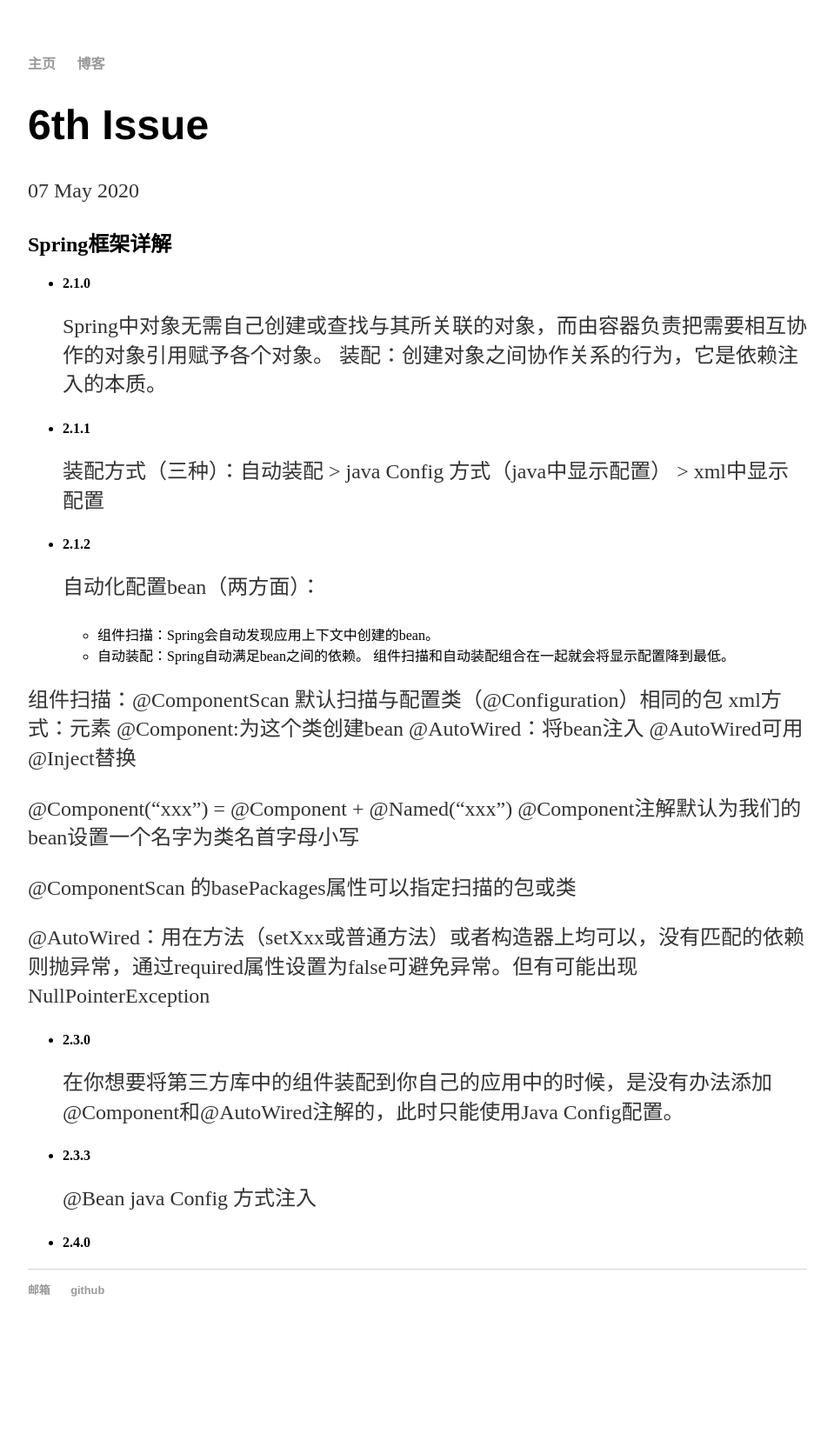
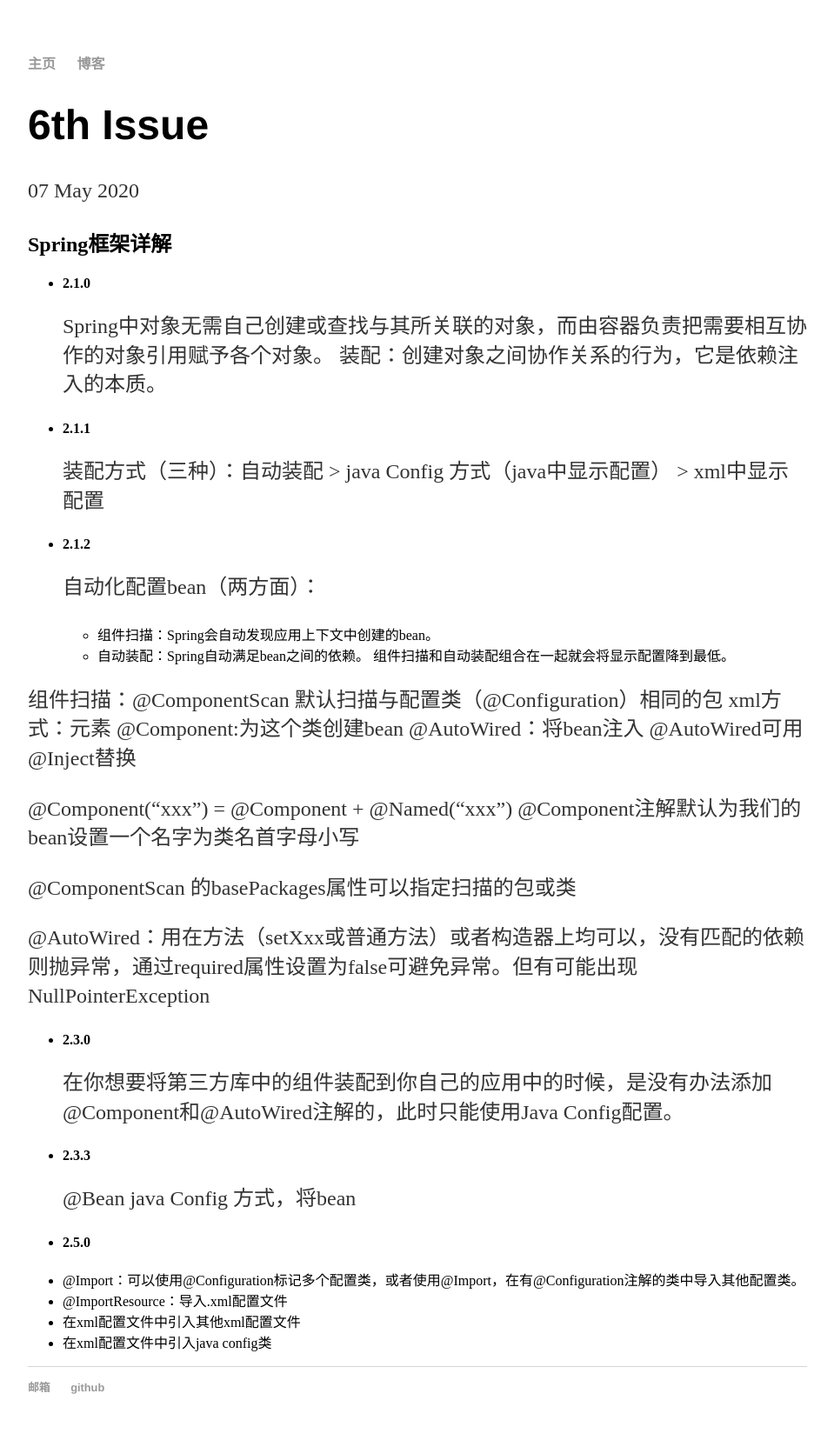
Before and after one commit to guyongliang/guyongliang.github.io, a Jekyll site: the page built from _posts/2020-05-07-6th-issue.md, in a window 1280 px wide. Shown: the whole page at 87% size, without its empty margins (160-1119 px from the left). Built offline with Jekyll 4.4.1, drawn with Linux system fonts in a browser that asks for light colours; our own code applies the rules of GitHub Pages for plain Markdown files; before the commit the page ends 1552 px from its top, so only the background shows below that.

Commit message:
Update 2020-05-07-6th-issue.md

```diff
--- a/_posts/2020-05-07-6th-issue.md
+++ b/_posts/2020-05-07-6th-issue.md
@@ -27,6 +27,12 @@
 在你想要将第三方库中的组件装配到你自己的应用中的时候，是没有办法添加@Component和@AutoWired注解的，此时只能使用Java Config配置。
 
 - #### 2.3.3
-@Bean java Config 方式注入
+@Bean java Config 方式，将bean
 
-- #### 2.4.0
+- #### 2.5.0
+ - @Import：可以使用@Configuration标记多个配置类，或者使用@Import，在有@Configuration注解的类中导入其他配置类。
+ - @ImportResource：导入.xml配置文件
+ - 在xml配置文件中引入其他xml配置文件
+    <import resource="xxx-xx.xml" />
+ - 在xml配置文件中引入java config类
+    <bean class="xxx.CDConfigCD" />
```
